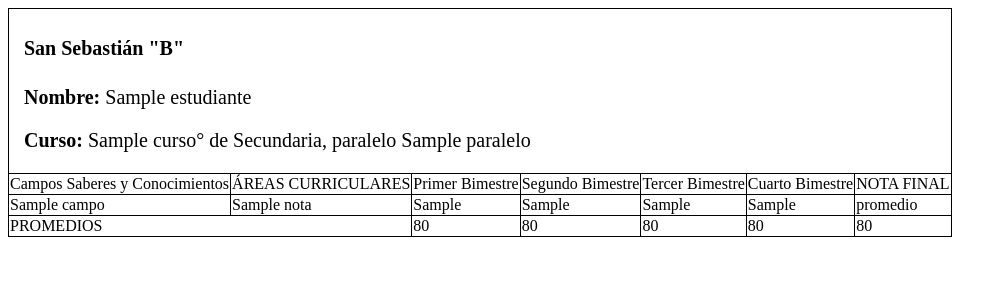
After one commit to taylorwebk/escolar-api, a PHP site: template src/templates/Boletin.phtml in a window 1280 px wide. The commit adds this page. Shown: the top 300 px of the page, without its empty margins (0-1007 px from the left). Run offline with PHP 8.4, Linux system fonts and the light colour scheme; the template is opened without the code that fills it: most values are stand-ins (such as "Sample title", 1, 10 or a date in 2020).

Commit message:
boletines version alfa done

```diff
--- a/src/Controllers/StudentC.php
+++ b/src/Controllers/StudentC.php
@@ -93,7 +93,7 @@ class StudentC
           $trabajo->estudiantes;
         });
         $trabajos = $instruye->trabajos->map(function($trabajo) use ($student) {
-          $nota = $trabajo->estudiantes->where('id', $student->id)->first()->pivot->nota;
+          @$nota = $trabajo->estudiantes->where('id', $student->id)->first()->pivot->nota;
           return [
             "nombre"    => $trabajo->nombre,
             "fecha"     => $trabajo->fecha,
--- a/src/Models/Estudiante.php
+++ b/src/Models/Estudiante.php
@@ -1,6 +1,7 @@
 <?php
 namespace Models;
 use Illuminate\Database\Eloquent\Model;
+use \Models\Utils;
 class Estudiante extends Model
 {
     protected $guarded = [];
@@ -14,7 +15,7 @@ class Estudiante extends Model
       return $this->hasMany('\Models\Inscribe');
     }
     public function mainInscribe() {
-      return $this->hasMany('\Models\Inscribe')->where('gestion_id', 1)->with('curso');
+      return $this->hasMany('\Models\Inscribe')->where('gestion_id', Utils::getCurrentYear()->id)->with('curso');
     }
     public function trabajos() {
       return $this->belongsToMany('\Models\Trabajo')->withPivot('nota');
--- a/src/Routes/Routes.php
+++ b/src/Routes/Routes.php
@@ -144,7 +144,8 @@ $app->group('/reporteo', function() use ($app) {
         return $result;
     });
     $app->get('/boletin/{year:[0-9]+}/{id:[0-9]+}', function(Request $req, Response $res, $args) {
-        $result = $this->view->render($res, 'Static.phtml');
+        $data = ReportC::grades($args['year'], $args['id']);
+        $result = $this->view->render($res, 'Boletin.phtml', $data);
         return $result;
     });
 });
--- /dev/null
+++ b/src/templates/Boletin.phtml
@@ -0,0 +1,173 @@
+<!DOCTYPE html>
+<html>
+<head>
+  <meta charset="utf-8" />
+  <meta http-equiv="X-UA-Compatible" content="IE=edge">
+  <title>Boletín</title>
+  <meta name="viewport" content="width=device-width, initial-scale=1">
+  <style>
+  td {
+    border: 1.5px solid black;
+  }
+  table {
+    border-collapse: collapse;
+    border-spacing: 0;
+  }
+  .datos{
+    padding-left: 15px;
+    font-size: 20px;
+  }
+  </style>
+</head>
+<body>
+  <?php
+    foreach($estudiantes as $estudiante):
+  ?>
+  <table>
+    <tr>
+      <td class="datos" colspan="7">
+        <h4 class="center">San Sebasti&aacute;n "B"</h4>
+        <p><b>Nombre: </b><?= $estudiante['nombre'] ?></p>
+        <p><b>Curso: </b><?= $estudiante['curso'] ?>° de Secundaria, paralelo <?= $estudiante['paralelo'] ?></p>
+      </td>
+    </tr>
+    <tr>
+      <td>Campos Saberes y Conocimientos</td>
+      <td>&Aacute;REAS CURRICULARES</td>
+      <td>Primer Bimestre</td>
+      <td>Segundo Bimestre</td>
+      <td>Tercer Bimestre</td>
+      <td>Cuarto Bimestre</td>
+      <td>NOTA FINAL</td>
+    </tr>
+    <?php
+      foreach($estudiante['notas'] as $nota):
+    ?>
+    <tr>
+      <td><?= $nota['campo'] ?></td>
+      <td><?= $nota['nombre'] ?></td>
+      <td><?= $nota['bim1'] ?></td>
+      <td><?= $nota['bim2'] ?></td>
+      <td><?= $nota['bim3'] ?></td>
+      <td><?= $nota['bim4'] ?></td>
+      <td>promedio</td>
+    </tr>
+    <?php
+      endforeach;
+    ?>
+<!--     <tr>
+      <td rowspan="6">COMUNIDAD Y SOCIEDAD</td>
+      <td>Comunicaci&oacute;n y Lenguajes</td>
+      <td>80</td>
+      <td>80</td>
+      <td>50</td>
+      <td>20</td>
+      <td>55</td>
+    </tr>
+    <tr>
+      <td>Lengua Extranjera</td>
+      <td>50</td>
+      <td>60</td>
+      <td>70</td>
+      <td>80</td>
+      <td>65</td>
+    </tr>
+    <tr>
+      <td>Ciencias Sociales</td>
+      <td>70</td>
+      <td>70</td>
+      <td>70</td>
+      <td>70</td>
+      <td>70</td>
+    </tr>
+    <tr>
+      <td>Educaci&oacute;n F&iacute;sica y Deportes</td>
+      <td>60</td>
+      <td>60</td>
+      <td>60</td>
+      <td>60</td>
+      <td>60</td>
+    </tr>
+    <tr>
+      <td>Educaci&oacute;n Musical</td>
+      <td>65</td>
+      <td>65</td>
+      <td>65</td>
+      <td>65</td>
+      <td>65</td>
+    </tr>
+    <tr>
+      <td>Artes Pl&aacute;stica y Visuales</td>
+      <td>70</td>
+      <td>70</td>
+      <td>70</td>
+      <td>70</td>
+      <td>70</td>
+    </tr>
+    <tr>
+      <td rowspan="2">CIENCIA TECNOLOG&Iacute;A Y PRODUCCI&Oacute;N</td>
+      <td>Matem&aacute;tica</td>
+      <td>75</td>
+      <td>75</td>
+      <td>75</td>
+      <td>75</td>
+      <td>75</td>
+    </tr>
+    <tr>
+      <td>T&eacute;cnica Tecnol&oacute;gica</td>
+      <td>70</td>
+      <td>70</td>
+      <td>70</td>
+      <td>70</td>
+      <td>70</td>
+    </tr>
+    <tr>
+      <td rowspan="2">VIDA TIERRA Y TERRITORIO</td>
+      <td>Biolog&iacute;a - Geogr&aacute;fica</td>
+      <td>80</td>
+      <td>80</td>
+      <td>80</td>
+      <td>80</td>
+      <td>80</td>
+    </tr>
+    <tr>
+      <td>F&iacute;sica - Qu&iacute;mica</td>
+      <td>85</td>
+      <td>85</td>
+      <td>85</td>
+      <td>85</td>
+      <td>85</td>
+    </tr>
+    <tr>
+      <td rowspan="2">COSMOS Y PENSAMIENTO</td>
+      <td>Filosof&iacute;a</td>
+      <td>90</td>
+      <td>90</td>
+      <td>90</td>
+      <td>90</td>
+      <td>90</td>
+    </tr>
+    <tr>
+      <td>Valores Espiritualidades y Religiones</td>
+      <td>95</td>
+      <td>95</td>
+      <td>95</td>
+      <td>95</td>
+      <td>95</td>
+    </tr> -->
+    <tr>
+      <td colspan="2">PROMEDIOS</td>
+      <td>80</td>
+      <td>80</td>
+      <td>80</td>
+      <td>80</td>
+      <td>80</td>
+    </tr>
+  </table>
+  <br>
+  <br>
+  <?php
+    endforeach;
+  ?>
+</body>
+</html>
--- a/src/templates/Curso.phtml
+++ b/src/templates/Curso.phtml
@@ -4,7 +4,7 @@
 <head>
   <meta charset="utf-8" />
   <meta http-equiv="X-UA-Compatible" content="IE=edge">
-  <title>Docentes</title>
+  <title>Estudiantes</title>
   <meta name="viewport" content="width=device-width, initial-scale=1">
   <style>
     body {
--- a/src/templates/Notas.phtml
+++ b/src/templates/Notas.phtml
@@ -4,7 +4,7 @@
 <head>
   <meta charset="utf-8" />
   <meta http-equiv="X-UA-Compatible" content="IE=edge">
-  <title>Docentes</title>
+  <title>Notas <?= $materian1 ?></title>
   <meta name="viewport" content="width=device-width, initial-scale=1">
   <style>
     body {
```
Also changed, not shown: src/Controllers/ReportC.php (+45 -0 lines).
